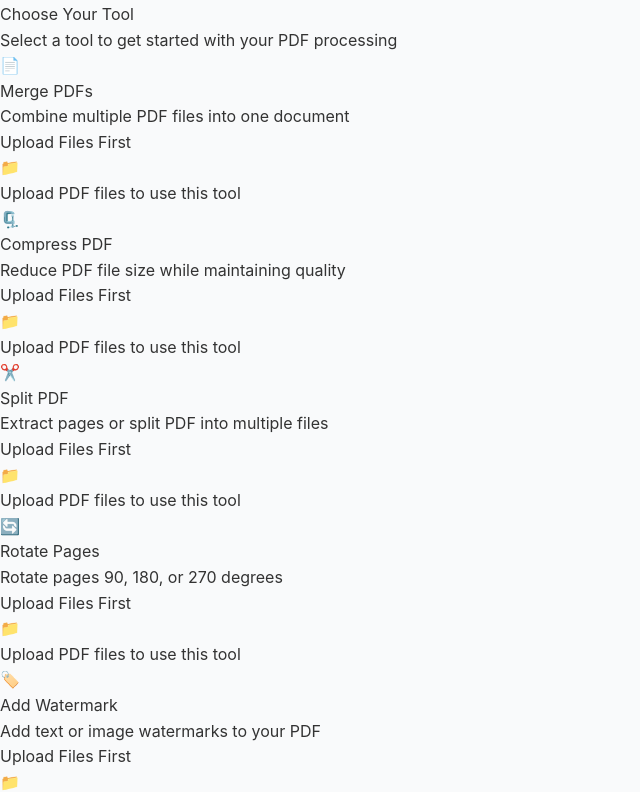
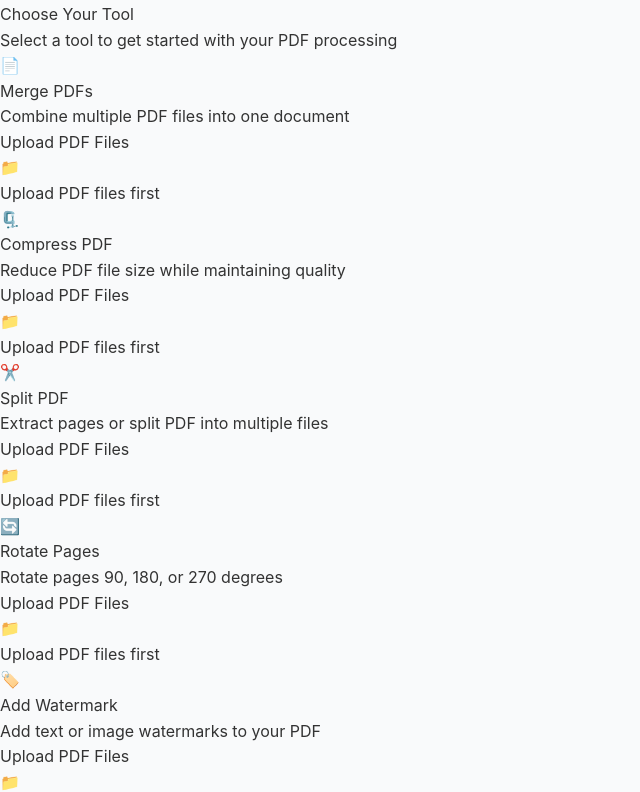
Before and after one commit to ulinycoin/clientpdf-pro, a React (Vite) app: page / in a window 1280 px wide. Shown: the part 1668-2460 px from the top of the page, without its empty margins (0-640 px from the left). Built offline with nearby package versions, Linux system fonts and the light colour scheme.

Commit message:
fix(ui): improve disabled tool cards appearance - keep icons visible

```diff
--- a/src/components/molecules/ToolCard.tsx
+++ b/src/components/molecules/ToolCard.tsx
@@ -47,21 +47,22 @@ const ToolCard: React.FC<ToolCardProps> = ({
     <div
       className={`
         relative bg-white rounded-lg shadow-md border border-gray-200 p-6
-        transition-all duration-200 hover:shadow-lg hover:border-blue-300
-        ${isDisabled ? 'opacity-60' : 'hover:-translate-y-1'}
+        transition-all duration-200 hover:shadow-lg
+        ${!isDisabled ? 'hover:border-blue-300 hover:-translate-y-1' : ''}
+        ${isDisabled ? 'opacity-75' : ''}
         ${className}
       `}
     >
       {/* Coming Soon Badge */}
       {comingSoon && (
-        <div className="absolute top-4 right-4">
+        <div className="absolute top-4 right-4 z-10">
           <span className="bg-yellow-100 text-yellow-800 text-xs font-medium px-2 py-1 rounded-full">
             Coming Soon
           </span>
         </div>
       )}
 
-      {/* Icon */}
+      {/* Icon - Always visible */}
       <div className="text-4xl mb-4 text-center">
         {getIconDisplay(icon)}
       </div>
@@ -72,7 +73,7 @@ const ToolCard: React.FC<ToolCardProps> = ({
       </h3>
 
       {/* Description */}
-      <p className="text-gray-600 text-sm mb-6 text-center line-height-relaxed">
+      <p className="text-gray-600 text-sm mb-6 text-center leading-relaxed">
         {description}
       </p>
 
@@ -81,21 +82,21 @@ const ToolCard: React.FC<ToolCardProps> = ({
         <Button
           onClick={handleClick}
           disabled={isDisabled}
-          variant={comingSoon ? 'outline' : 'primary'}
+          variant={comingSoon ? 'outline' : disabled ? 'outline' : 'primary'}
           size="md"
           fullWidth
         >
-          {comingSoon ? 'Coming Soon' : disabled ? 'Upload Files First' : 'Start'}
+          {comingSoon ? 'Coming Soon' : disabled ? 'Upload PDF Files' : 'Start'}
         </Button>
       </div>
 
-      {/* Disabled Overlay */}
+      {/* Disabled Overlay - Subtle version */}
       {disabled && !comingSoon && (
-        <div className="absolute inset-0 bg-gray-100 bg-opacity-50 rounded-lg flex items-center justify-center">
-          <div className="text-center">
-            <div className="text-2xl mb-2">📁</div>
-            <p className="text-sm text-gray-600 font-medium">
-              Upload PDF files to use this tool
+        <div className="absolute inset-0 bg-white bg-opacity-60 rounded-lg flex items-center justify-center backdrop-blur-[1px]">
+          <div className="text-center p-4">
+            <div className="text-3xl mb-3 opacity-60">📁</div>
+            <p className="text-sm text-gray-700 font-medium">
+              Upload PDF files first
             </p>
           </div>
         </div>
```
